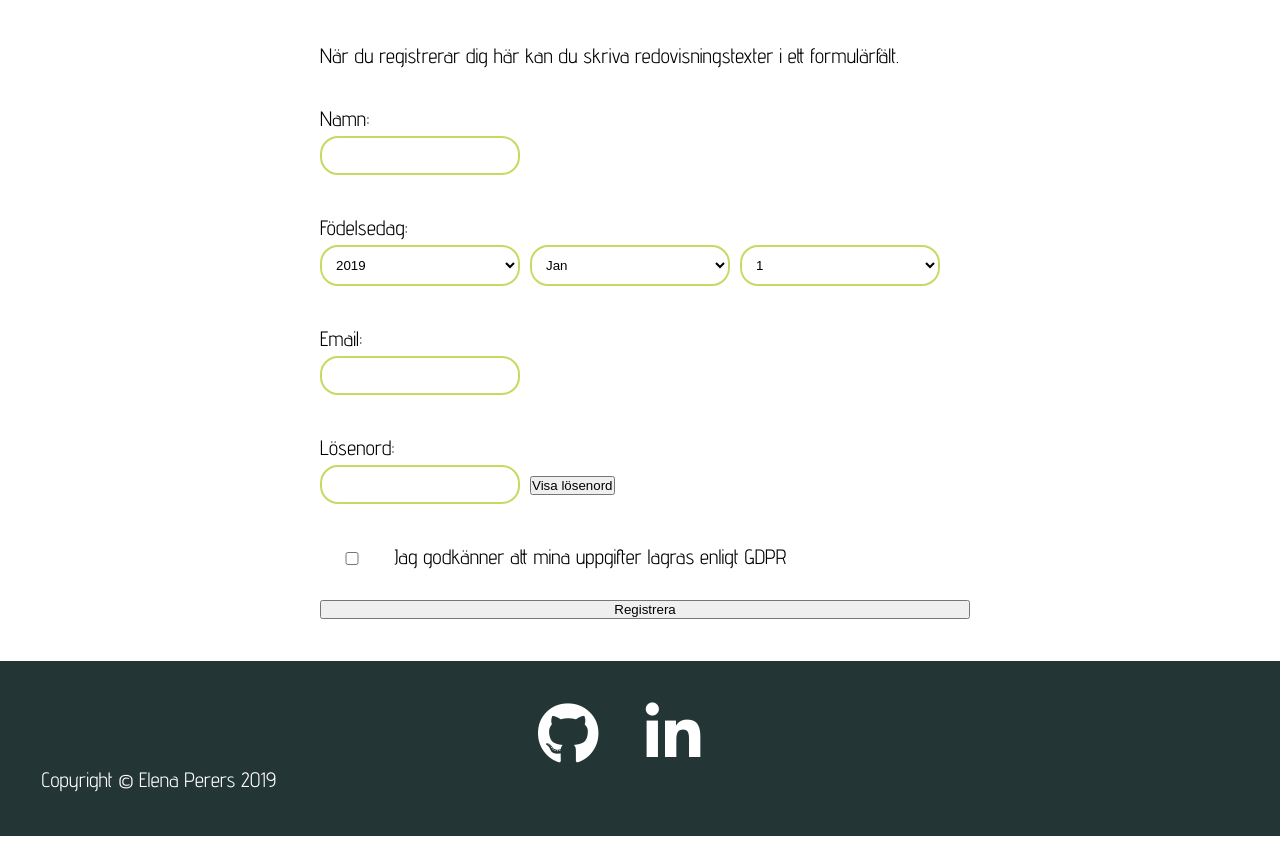
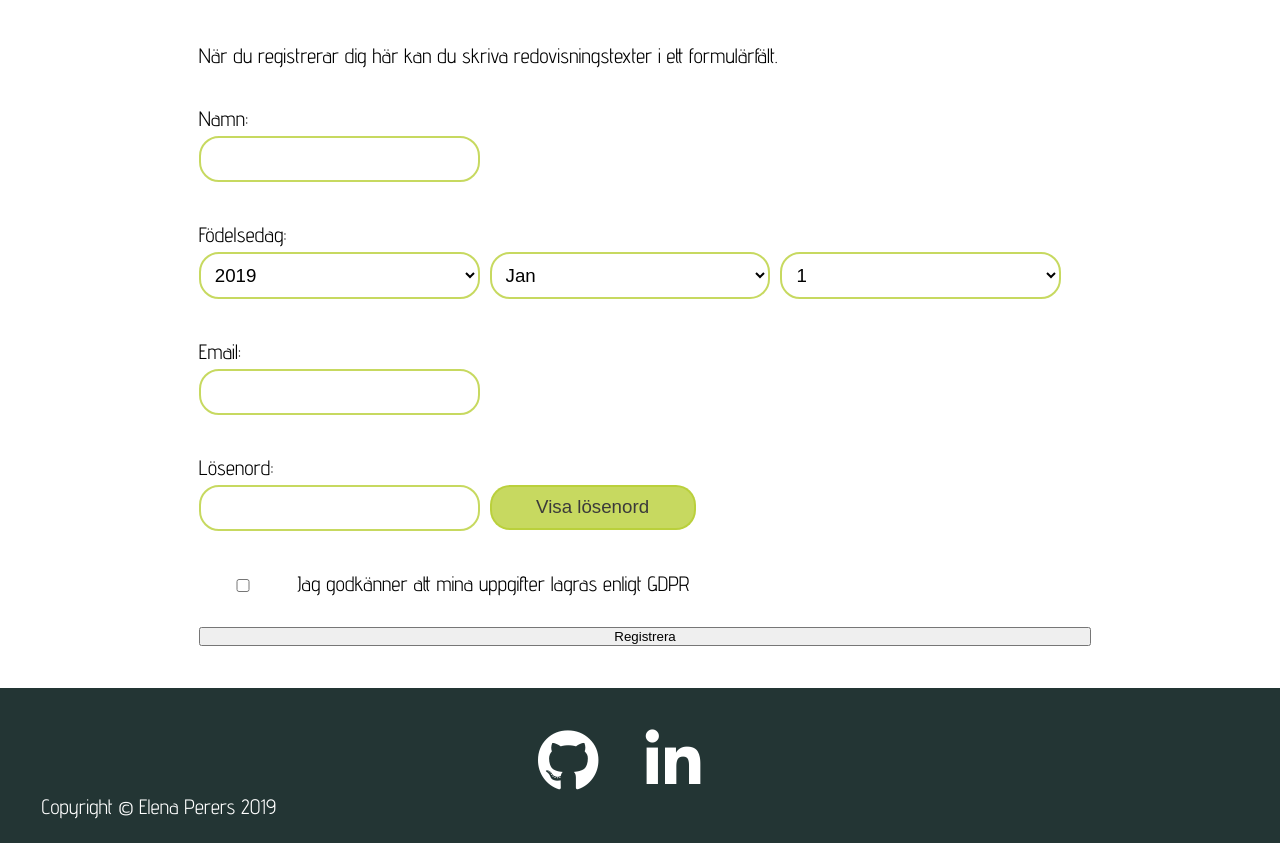
Before and after one commit to pererselena/jsramverk, a React (Create React App) app: page /sign_up in a window 1280 px wide. Shown: the part 740-1583 px from the top of the page. Built offline with nearby package versions, Linux system fonts and the light colour scheme.

Commit message:
Add style for the button showPassword

```diff
--- a/src/App.css
+++ b/src/App.css
@@ -148,14 +148,16 @@ input,
 select {
     vertical-align: middle;
     margin: 5px 10px 5px 0;
-    padding: 10px;
+    padding: 0.5em;
     background-color: #fff;
     border: 1px solid #ddd;
+    font-size: 0.9em;
 }
 
 select:focus-within,
 option:focus {
     cursor: pointer;
+    border: 2px solid #0788ef;
 }
 
 
@@ -169,19 +171,30 @@ select {
     outline: none;
     resize: none;
     transition: all 0.3s;
-    border-radius: 18px;
+    border-radius: 20px;
     border: 2px solid rgba(182, 206, 49, 0.77);
 }
 
 input:focus,
-textarea:focus {
-    border-bottom: 2px solid #ff8b66;
+select:focus {
+    border: 2px solid #0788ef;
 }
 
 input[type="checkbox"] {
     width: 10%;
-    background-color: #5a5a6e;
 }
+
+.showPassword {
+    width: 11em;
+    padding: 0.5em;
+    box-sizing: border-box;
+    background: rgba(182, 206, 49, 0.7686274509803922);
+    border-radius: 20px;
+    border: 2px solid rgba(182, 206, 49, 0.7686274509803922);
+    color: rgb(59, 58, 58);
+    font-size: 0.9em;
+}
+
 
 
 
--- a/src/components/form.js
+++ b/src/components/form.js
@@ -29,8 +29,8 @@ class MyFormik extends Component {
             <Form>
                 <label>Namn:<br />
 
-                    <Field type="text" name="name" value={this.props.values.name}/>
-                    <ErrorMessage component="span" className="error" name="name"/>
+                    <Field type="text" name="name" value={this.props.values.name} />
+                    <ErrorMessage component="span" className="error" name="name" />
                 </label><br />
                 <label>Födelsedag:<br />
                     <Field component="select" name="year" value={this.props.values.year}>
```
